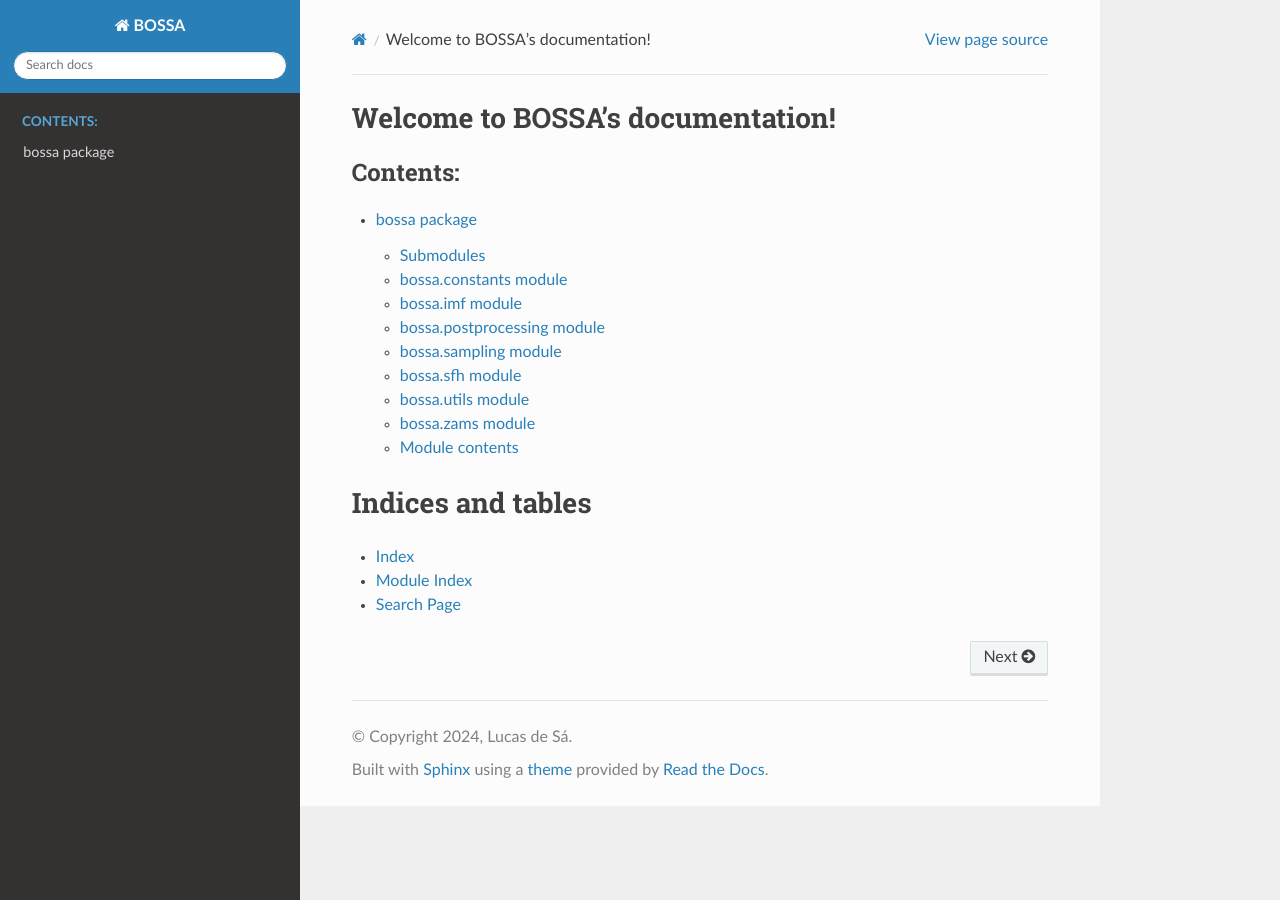
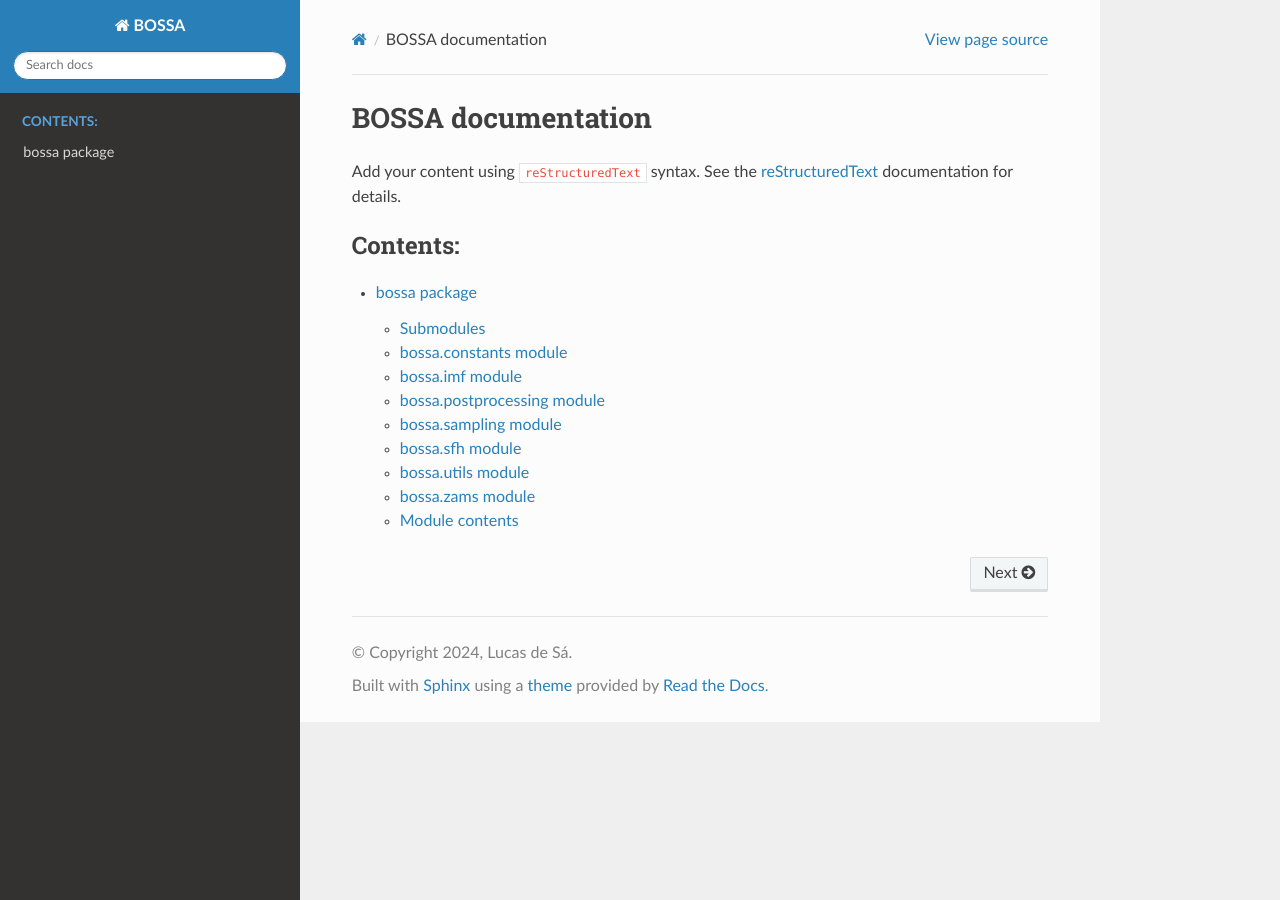
Before and after one commit to lmdesa/BOSSA, a Sphinx documentation site: the page built from docs/index.rst, in a window 1280 px wide. Built offline with Sphinx 7.4.7 and the Read the Docs theme 3.1.0, drawn with Linux system fonts in a browser that asks for light colours.

Commit message:
fix: update docs source files

```diff
--- a/docs/conf.py
+++ b/docs/conf.py
@@ -5,7 +5,7 @@
 
 import os
 import sys
-sys.path.insert(0, os.path.abspath('../src'))
+sys.path.insert(0, os.path.abspath('../src/'))
 
 # -- Project information -----------------------------------------------------
 # https://www.sphinx-doc.org/en/master/usage/configuration.html#project-information
@@ -24,6 +24,14 @@ extensions = [
         'sphinx.ext.napoleon'
 ]
 
+napoleon_custom_sections = [
+        'Attributes',
+        'Methods',
+        'Notes'
+        'References',
+        'See Also'
+]
+
 templates_path = ['_templates']
 exclude_patterns = ['_build', 'Thumbs.db', '.DS_Store']
 
--- a/docs/index.rst
+++ b/docs/index.rst
@@ -1,10 +1,14 @@
 .. BOSSA documentation master file, created by
-   sphinx-quickstart on Thu Oct 17 17:17:32 2024.
+   sphinx-quickstart on Thu Oct 17 17:54:00 2024.
    You can adapt this file completely to your liking, but it should at least
    contain the root `toctree` directive.
 
-Welcome to BOSSA's documentation!
-================================
+BOSSA documentation
+===================
+
+Add your content using ``reStructuredText`` syntax. See the
+`reStructuredText <https://www.sphinx-doc.org/en/master/usage/restructuredtext/index.html>`_
+documentation for details.
 
 
 .. toctree::
@@ -12,10 +16,3 @@ Welcome to BOSSA's documentation!
    :caption: Contents:
 
    bossa
-
-Indices and tables
-==================
-
-* :ref:`genindex`
-* :ref:`modindex`
-* :ref:`search`
```
Also changed, not shown: docs/constants.rst (deleted, +0 -7 lines), docs/imf.rst (deleted, +0 -7 lines), docs/modules.rst (added, +7 -0 lines), docs/postprocessing.rst (deleted, +0 -7 lines), docs/sampling.rst (deleted, +0 -7 lines), docs/sfh.rst (deleted, +0 -7 lines), docs/utils.rst (deleted, +0 -7 lines), docs/zams.rst (deleted, +0 -7 lines), 1 other file.
